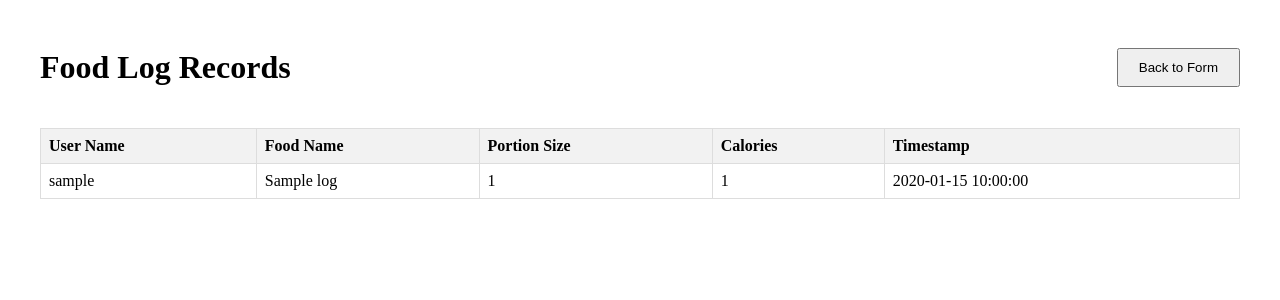
After one commit to sreevenkat/philosophers-fridge, a FastAPI app: template templates/view_logs.html in a window 1280 px wide. The commit adds this page. Shown: the top 300 px of the page. Run offline with FastAPI, Linux system fonts and the light colour scheme; the template is opened without the code that fills it: most values are stand-ins (such as "Sample title", 1, 10 or a date in 2020).

Commit message:
added list view

```diff
--- a/main.py
+++ b/main.py
@@ -5,14 +5,14 @@ from sqlalchemy.orm import Session
 from models import User, FoodLog
 from database import SessionLocal
 import config
-import openai
+from openai import OpenAI
 import anthropic
 import os
 from dotenv import load_dotenv
+load_dotenv()
 
-load_dotenv()
-openai.api_key = os.getenv('OPENAI_API_KEY')
-anthropic_api_key = os.getenv('ANTHROPIC_API_KEY')
+client = OpenAI()
+anthropic_client = anthropic.Client(api_key=os.getenv('ANTHROPIC_API_KEY'))
 
 app = FastAPI()
 templates = Jinja2Templates(directory="templates")
@@ -70,32 +70,64 @@ async def get_calorie_count(food_name, portion_size):
         return 0.0  # Default value or handle error
 
 async def get_calories_from_openai(food_name, portion_size):
-    prompt = f"Estimate the total calories in {portion_size} of {food_name}. Provide only the numerical value."
-    response = openai.Completion.create(
-        engine='text-davinci-003',
-        prompt=prompt,
-        max_tokens=5,
-        temperature=0.0,
+    prompt = f"Estimate the total calories in {portion_size} of {food_name}. Respond with only a number, no words or units."
+    print(f"OpenAI Prompt: {prompt}")
+    response = client.chat.completions.create(
+        model="gpt-3.5-turbo",
+        messages=[{"role": "user", "content": prompt}],
+        max_tokens=50,
+        temperature=0.0
     )
-    calorie_text = response.choices[0].text.strip()
+    calorie_text = response.choices[0].message.content.strip()
+    print(f"OpenAI Response: {calorie_text}")
     try:
-        calorie_count = float(calorie_text)
+        # Remove any non-numeric characters except decimal points
+        cleaned_text = ''.join(c for c in calorie_text if c.isdigit() or c == '.')
+        calorie_count = float(cleaned_text)
+        print(f"Parsed calories: {calorie_count}")
     except ValueError:
+        print(f"Failed to parse response as number: {calorie_text}")
         calorie_count = 0.0
     return calorie_count
 
 async def get_calories_from_anthropic(food_name, portion_size):
-    client = anthropic.Client(api_key=anthropic_api_key)
-    prompt = f"Estimate the total calories in {portion_size} of {food_name}. Provide only the numerical value."
-    response = await client.completion(
-        prompt=anthropic.HUMAN_PROMPT + prompt + anthropic.AI_PROMPT,
-        stop_sequences=[anthropic.HUMAN_PROMPT],
-        max_tokens_to_sample=5,
-        temperature=0.0,
+    prompt = f"Estimate the total calories in {portion_size} of {food_name}. Respond with only a number, no words or units."
+    print(f"Anthropic Prompt: {prompt}")
+    response = await anthropic_client.messages.create(
+        model="claude-2",
+        max_tokens=50,
+        temperature=0,
+        messages=[{"role": "user", "content": prompt}]
     )
-    calorie_text = response['completion'].strip()
+    calorie_text = response.content[0].text.strip()
+    print(f"Anthropic Response: {calorie_text}")
     try:
-        calorie_count = float(calorie_text)
+        # Remove any non-numeric characters except decimal points
+        cleaned_text = ''.join(c for c in calorie_text if c.isdigit() or c == '.')
+        calorie_count = float(cleaned_text)
+        print(f"Parsed calories: {calorie_count}")
     except ValueError:
+        print(f"Failed to parse response as number: {calorie_text}")
         calorie_count = 0.0
     return calorie_count
+
+@app.get('/view_logs', response_class=HTMLResponse)
+async def view_logs(request: Request, db: Session = Depends(get_db)):
+    # Get all food logs with user information
+    logs = db.query(FoodLog, User).join(User).all()
+
+    # Format the data for display
+    formatted_logs = []
+    for log, user in logs:
+        formatted_logs.append({
+            'user_name': user.name,
+            'food_name': log.food_name,
+            'portion_size': log.portion_size,
+            'calorie_count': log.calorie_count,
+            'timestamp': log.timestamp.strftime("%Y-%m-%d %H:%M:%S")
+        })
+
+    return templates.TemplateResponse(
+        "view_logs.html",
+        {"request": request, "logs": formatted_logs}
+    )
--- a/templates/index.html
+++ b/templates/index.html
@@ -8,6 +8,11 @@
     {% if message %}
         <p>{{ message }}</p>
     {% endif %}
+    <div style="text-align: right; margin-bottom: 20px;">
+        <a href="/view_logs" style="text-decoration: none;">
+            <button type="button">View Food Logs</button>
+        </a>
+    </div>
     <form action="/add_food" method="post">
         <label for="user_name">Your Name:</label><br>
         <input type="text" id="user_name" name="user_name" required><br>
--- /dev/null
+++ b/templates/view_logs.html
@@ -0,0 +1,66 @@
+<!DOCTYPE html>
+<html>
+<head>
+    <title>Food Log Records</title>
+    <style>
+        table {
+            width: 100%;
+            border-collapse: collapse;
+            margin-top: 20px;
+        }
+        th, td {
+            border: 1px solid #ddd;
+            padding: 8px;
+            text-align: left;
+        }
+        th {
+            background-color: #f2f2f2;
+        }
+        tr:nth-child(even) {
+            background-color: #f9f9f9;
+        }
+        .container {
+            max-width: 1200px;
+            margin: 0 auto;
+            padding: 20px;
+        }
+        .header {
+            display: flex;
+            justify-content: space-between;
+            align-items: center;
+        }
+    </style>
+</head>
+<body>
+    <div class="container">
+        <div class="header">
+            <h1>Food Log Records</h1>
+            <a href="/" style="text-decoration: none;">
+                <button style="padding: 10px 20px;">Back to Form</button>
+            </a>
+        </div>
+        <table>
+            <thead>
+                <tr>
+                    <th>User Name</th>
+                    <th>Food Name</th>
+                    <th>Portion Size</th>
+                    <th>Calories</th>
+                    <th>Timestamp</th>
+                </tr>
+            </thead>
+            <tbody>
+                {% for log in logs %}
+                <tr>
+                    <td>{{ log.user_name }}</td>
+                    <td>{{ log.food_name }}</td>
+                    <td>{{ log.portion_size }}</td>
+                    <td>{{ log.calorie_count }}</td>
+                    <td>{{ log.timestamp }}</td>
+                </tr>
+                {% endfor %}
+            </tbody>
+        </table>
+    </div>
+</body>
+</html>
```
